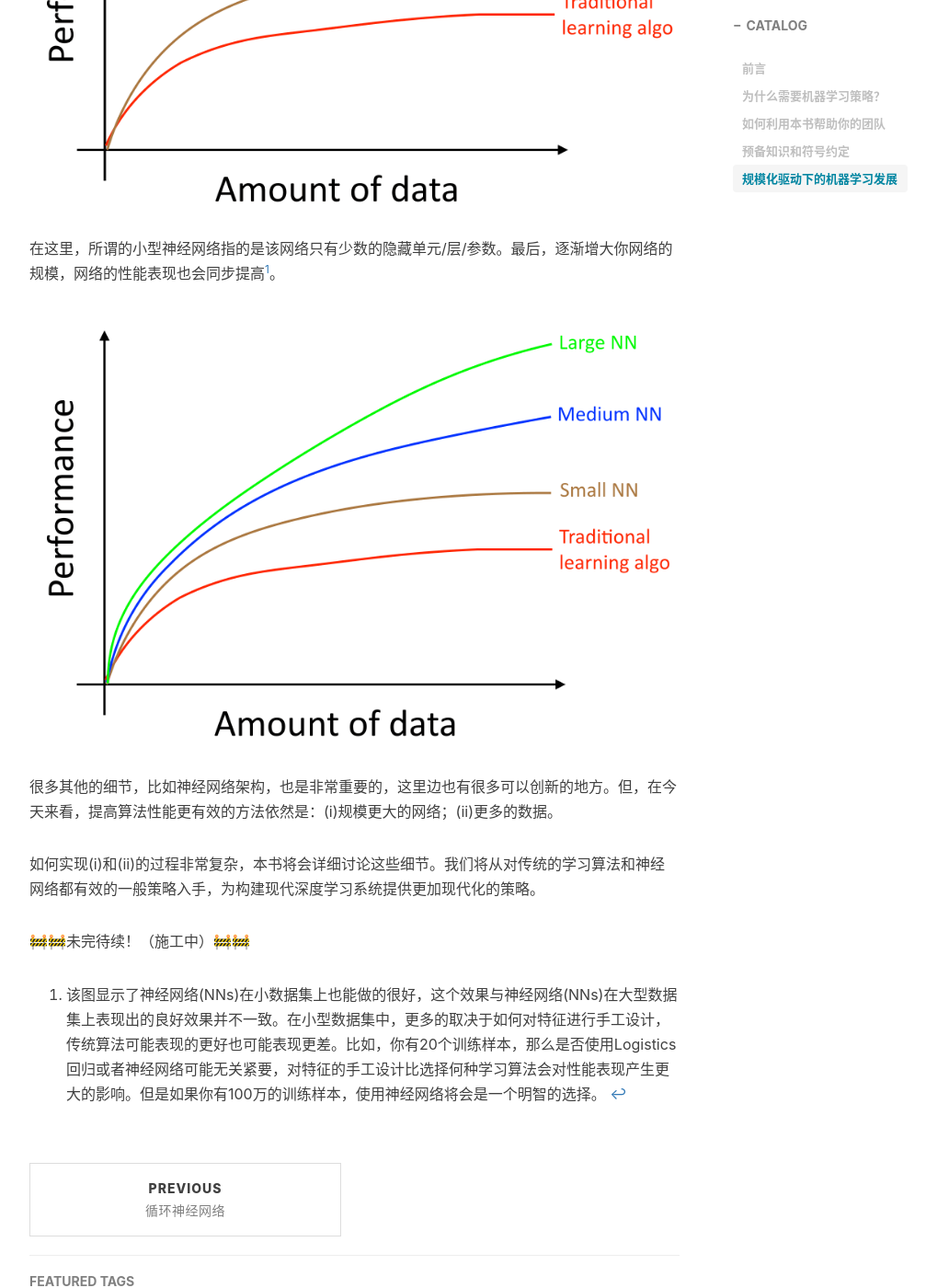
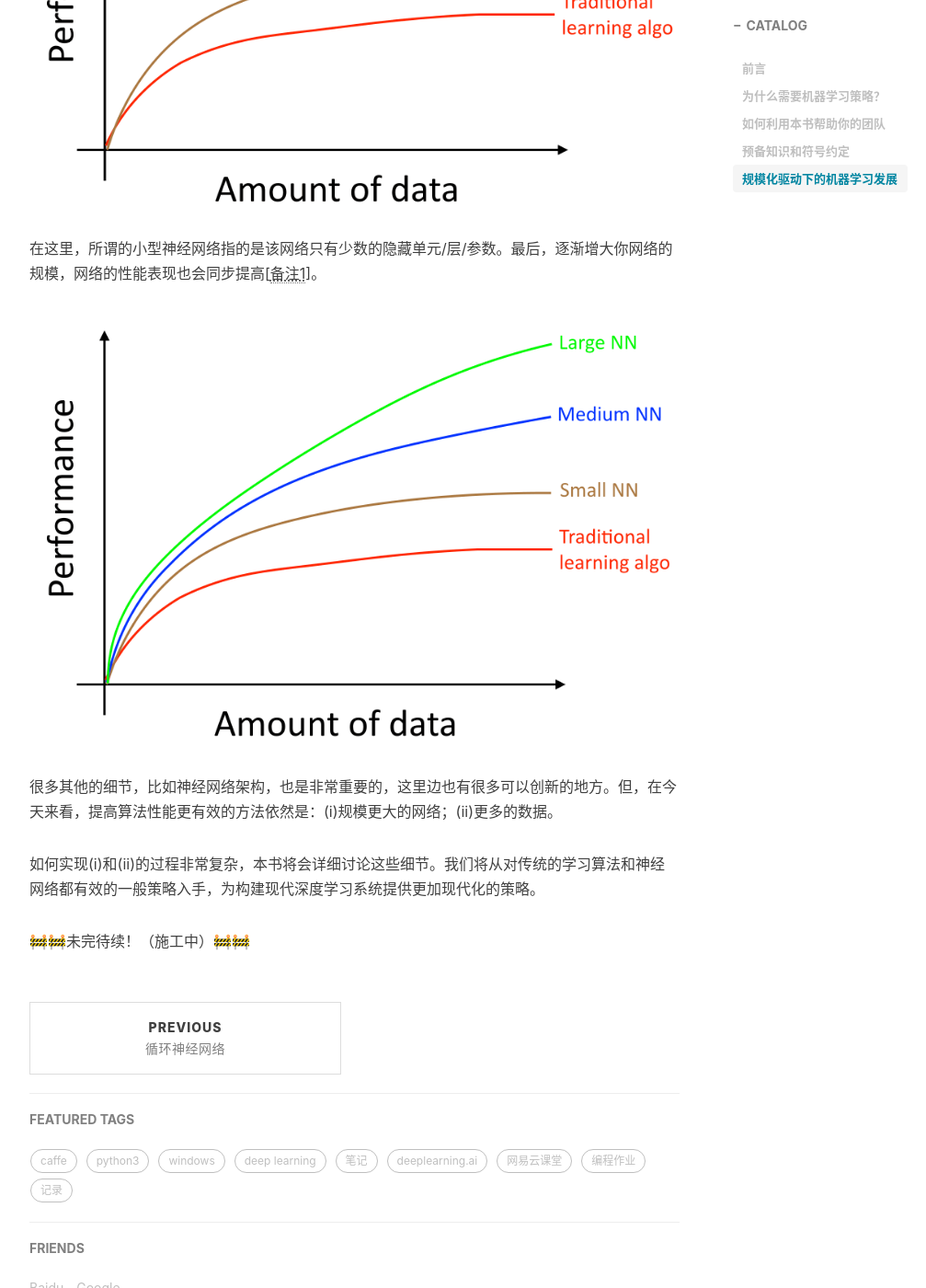
Before and after one commit to AlbertHG/alberthg.github.io, a Jekyll site: the page built from _posts/2018-04-22-machine-learning-yearning.md, in a window 1280 px wide and 1400 px high, scrolled down 4274 px. Shown: the whole window at 92% size, without its empty margins (233-1240 px from the left). Built offline with Jekyll 4.4.1, drawn with Linux system fonts in a browser that asks for light colours; nearby versions of some CDN libraries; formulas are drawn with MathJax 3; comment, search, counter and statistics services are not loaded.

Commit message:
update mlYearning

```diff
--- a/_posts/2018-04-22-machine-learning-yearning.md
+++ b/_posts/2018-04-22-machine-learning-yearning.md
@@ -85,9 +85,9 @@ tags:
 
 ![](https://raw.githubusercontent.com/AlbertHG/alberthg.github.io/master/makedown_img/20180422mlyearning/2.png)
 
-在这里，所谓的小型神经网络指的是该网络只有少数的隐藏单元/层/参数。最后，逐渐增大你网络的规模，网络的性能表现也会同步提高[^1]。
+在这里，所谓的小型神经网络指的是该网络只有少数的隐藏单元/层/参数。最后，逐渐增大你网络的规模，网络的性能表现也会同步提高[备注1]。
 
-[^1]:该图显示了神经网络(NNs)在小数据集上也能做的很好，这个效果与神经网络(NNs)在大型数据集上表现出的良好效果并不一致。在小型数据集中，更多的取决于如何对特征进行手工设计，传统算法可能表现的更好也可能表现更差。比如，你有20个训练样本，那么是否使用Logistics回归或者神经网络可能无关紧要，对特征的手工设计比选择何种学习算法会对性能表现产生更大的影响。但是如果你有100万的训练样本，使用神经网络将会是一个明智的选择。
+*[备注1]:该图显示了神经网络(NNs)在小数据集上也能做的很好，这个效果与神经网络(NNs)在大型数据集上表现出的良好效果并不一致。在小型数据集中，更多的取决于如何对特征进行手工设计，传统算法可能表现的更好也可能表现更差。比如，你有20个训练样本，那么是否使用Logistics回归或者神经网络可能无关紧要，对特征的手工设计比选择何种学习算法会对性能表现产生更大的影响。但是如果你有100万的训练样本，使用神经网络将会是一个明智的选择。
 
 ![](https://raw.githubusercontent.com/AlbertHG/alberthg.github.io/master/makedown_img/20180422mlyearning/3.png)
 
```
